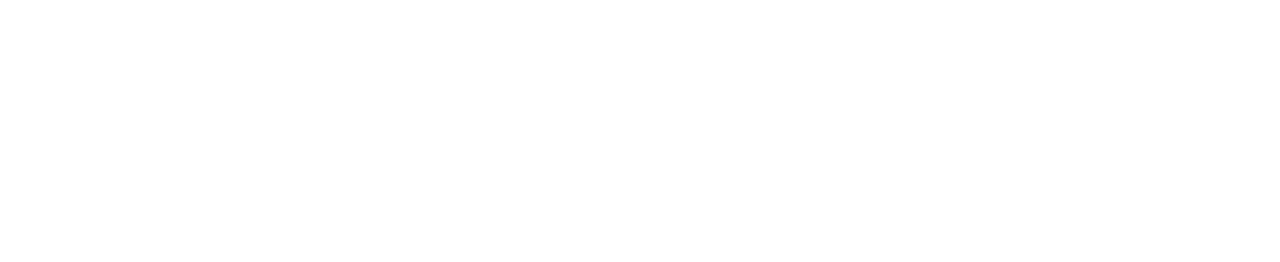
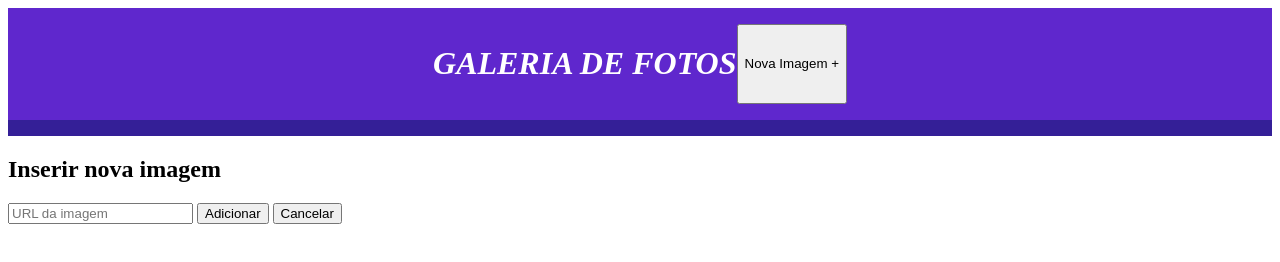
Before and after one commit to Cieliocas/jquery-learn, a plain HTML site: page index.html in a window 1280 px wide. Drawn offline with Linux system fonts and the light colour scheme.

Commit message:
adding style

```diff
--- a/index.html
+++ b/index.html
@@ -8,10 +8,20 @@
   <link rel="preconnect" href="https://fonts.googleapis.com">
   <link rel="preconnect" href="https://fonts.gstatic.com" crossorigin>
   <link href="https://fonts.googleapis.com/css2?family=Roboto:wght@400;700&display=swap" rel="stylesheet">
+  <link rel="stylesheet" href="main.css">
 </head>
 
 <body>
-
+  <header>
+    <h1>Galeria de Fotos</h1>
+    <button type="button">Nova Imagem +</button>
+  </header>
+  <form>
+    <h2>Inserir nova imagem</h2>
+    <input type="url" required placeholder="URL da imagem">
+    <button type="submit">Adicionar</button>
+    <button type="reset">Cancelar</button>
+  </form>
 </body>
 
 </html>
--- /dev/null
+++ b/main.css
@@ -0,0 +1,17 @@
+{
+    margin: 0;
+    padding: 0;
+    box-sizing: border-box;
+    font-family: 'Roboto', sans-serif;
+}
+
+header {
+    background-color: #5f27cd;
+    color: #fff;
+    padding: 16px 0;
+    display: flex;
+    border-bottom: 16px solid #341f97;
+    justify-content: center;
+    text-transform: uppercase;
+    font-style: italic;
+}
```
